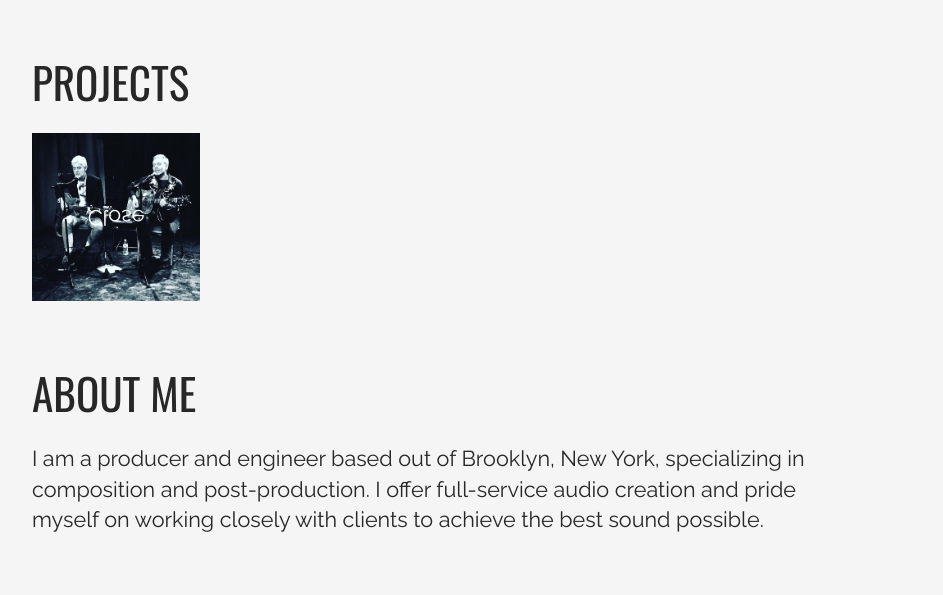
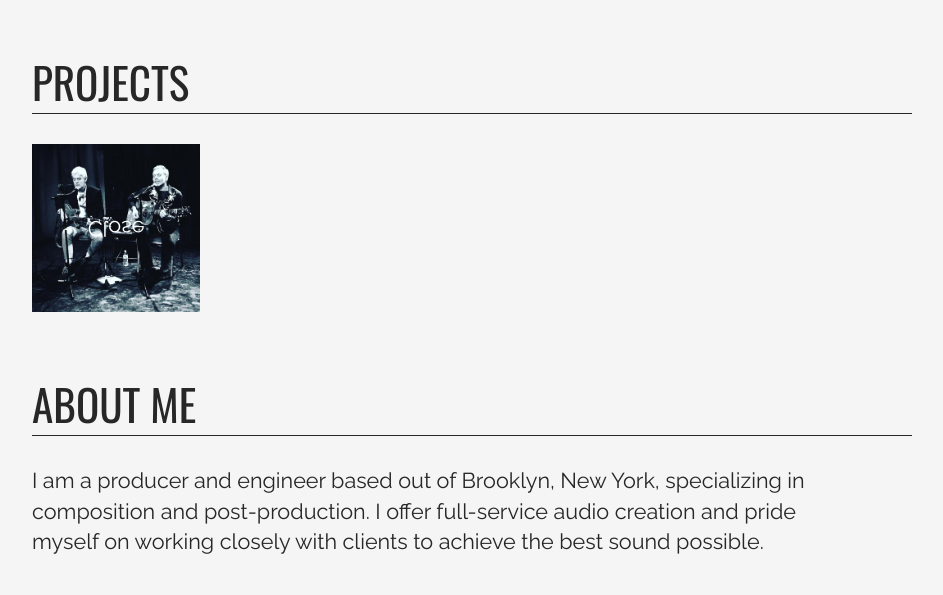
Before and after one commit to dawaltconley/rob, a Jekyll site: the page built from index.html, in a window 1280 px wide. Shown: the part 900-1495 px from the top of the page, without its empty margins (168-1111 px from the left). Built offline with Jekyll 4.4.1, drawn with Linux system fonts in a browser that asks for light colours; grey boxes are pictures that could not be loaded.

Commit message:
added border to section headers

```diff
--- a/index.html
+++ b/index.html
@@ -38,7 +38,7 @@ layout: default
 
 <div id="projects" class="page-wrapper padding-m-h padding-l-v">
 
-  <h2 class="caps">Projects</h2>
+  <h2 class="caps padding-xs-b border-basic-b">Projects</h2>
 
   <div class="margin-l-b font-0 contains-3d-deep">
     {% for project_title_1 in site.data.projects %}
@@ -70,7 +70,7 @@ layout: default
     {% endfor %}
   </div>
 
-  <h2 class="caps">About Me</h2>
+  <h2 class="caps padding-xs-b border-basic-b">About Me</h2>
 
   <div class="text-wrapper">
     {{ bio | markdownify }}
```
